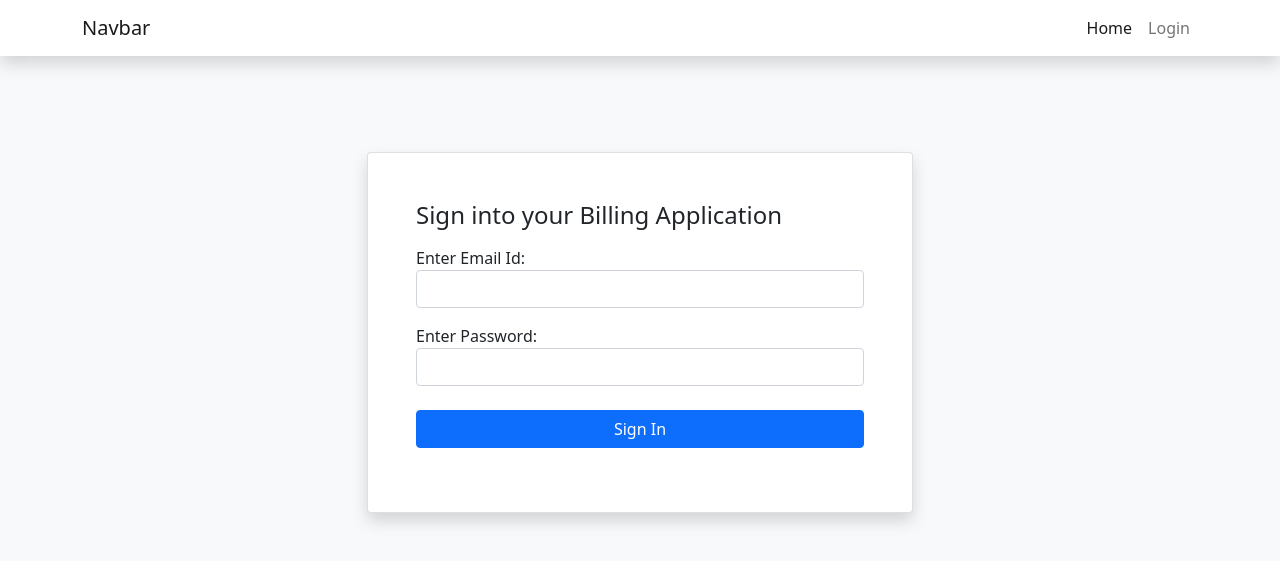
After one commit to Kuldeeph10/Billing_App, a PHP site: page /login.php in a window 1280 px wide. The commit adds this page. Shown: the top 568 px of the page. Run offline with PHP 8.4, Linux system fonts and the light colour scheme.

Commit message:
Login Validation and authentification has created!!

```diff
--- a/includes/header.php
+++ b/includes/header.php
@@ -1,3 +1,7 @@
+<?php
+require 'config/function.php';
+?>
+
 <!DOCTYPE html>
 <html lang="en">
 
--- a/includes/navbar.php
+++ b/includes/navbar.php
@@ -10,9 +10,19 @@
                 <li class="nav-item">
                     <a class="nav-link active" href="index.php">Home</a>
                 </li>
-                <li class="nav-item">
-                    <a class="nav-link" href="login.php">Login</a>
-                </li>
+
+                <?php if (isset($_SESSION['loggedIn'])): ?>
+                    <li class="nav-item">
+                        <a class="nav-link" href="a"><?= $_SESSION['loggedInUser']['name']; ?></a>
+                    </li>
+                    <li class="nav-item">
+                        <a class="btn btn-danger" href="logout.php">Logout</a>
+                    </li>
+                <?php else: ?>
+                    <li class="nav-item">
+                        <a class="nav-link" href="login.php">Login</a>
+                    </li>
+                <?php endif; ?>
             </ul>
         </div>
     </div>
--- /dev/null
+++ b/login.php
@@ -0,0 +1,36 @@
+<?php include("includes/header.php"); ?>
+
+<div class="py-5 bg-light">
+    <div class="container mt-5">
+        <div class="row justify-content-center">
+            <div class="col-md-6">
+                <div class="card shadow rounded-4">
+                    <?php alertmessage(); ?>
+                    <div class="p-5">
+                        <h4 class="text-dark mb-3">Sign into your Billing Application</h4>
+                        <form action="login-code.php" method="post">
+
+                            <div class="mb-3">
+                                <label>Enter Email Id:</label>
+                                <input type="email" name="email" required class="form-control" />
+                            </div>
+
+                            <div class="mb-3">
+                                <label>Enter Password:</label>
+                                <input type="password" name="password" required class="form-control" />
+                            </div>
+
+                            <div class="my-3">
+                                <button class="btn btn-primary w-100 mt-2" name="loginbtn" type="submit">Sign
+                                    In</button>
+                            </div>
+
+                        </form>
+                    </div>
+                </div>
+            </div>
+        </div>
+    </div>
+</div>
+<h1></h1>
+<?php include("includes/footer.php"); ?>
```
Also changed, not shown: admin/code.php (+11 -0 lines), login-code.php (added, +50 -0 lines).
